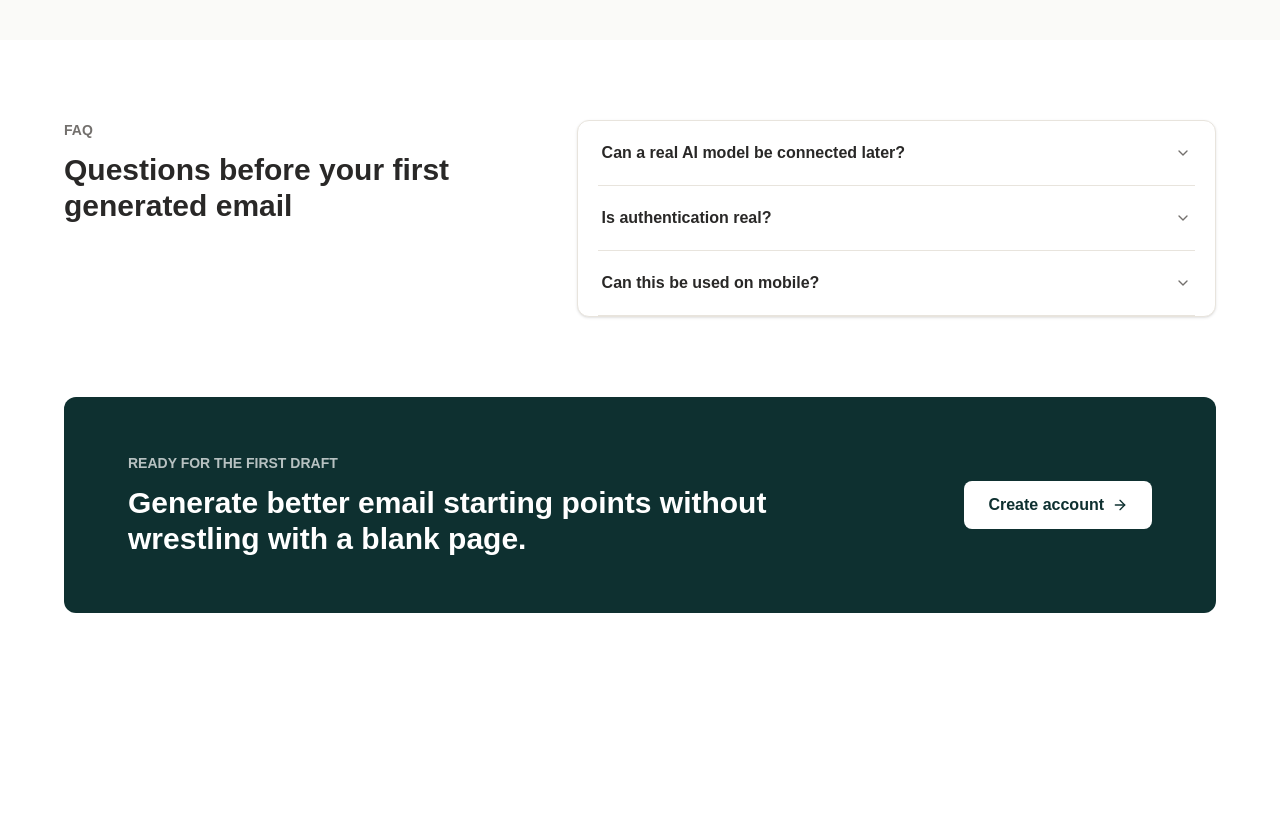
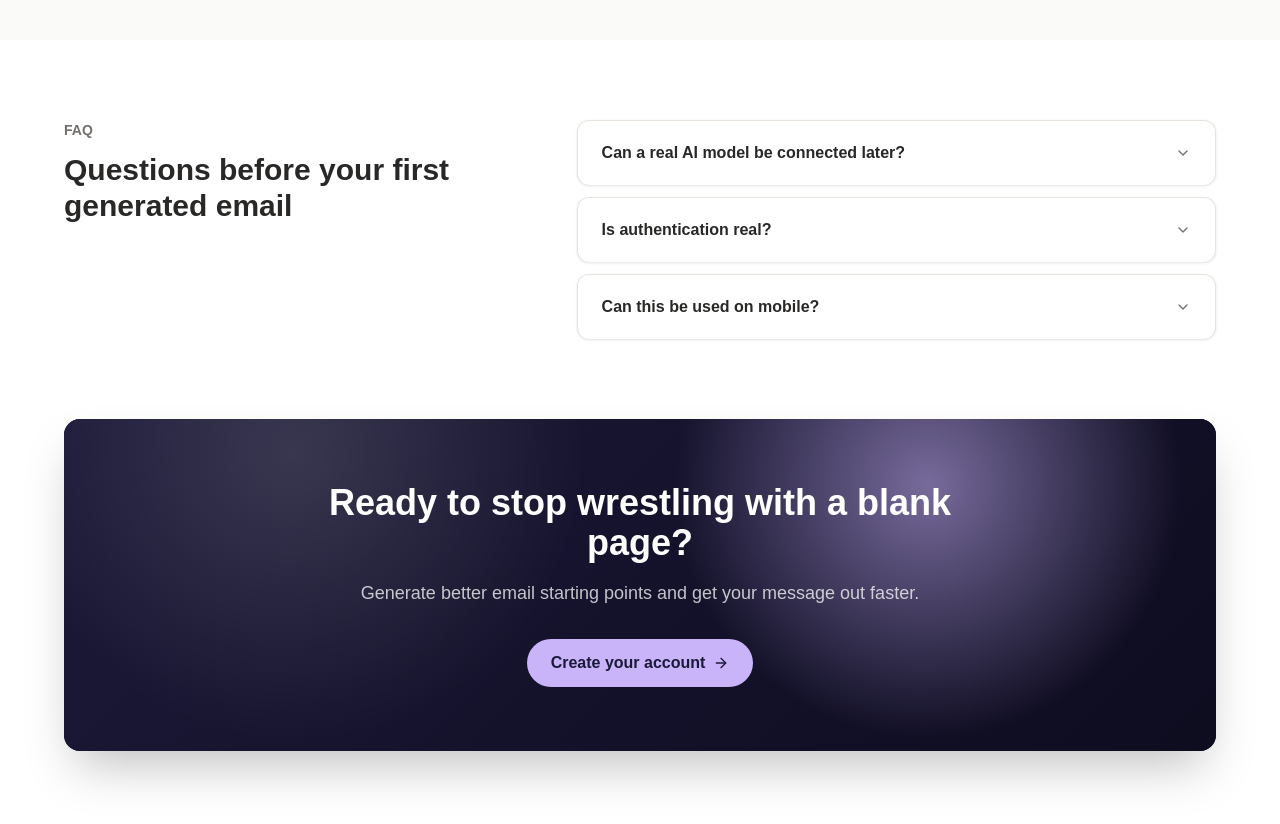
Before and after one commit to asapcoder12/AI-Email-Generator, a Next.js app: page / in a window 1280 px wide. Shown: the part 1660-2484 px from the top of the page. Before the commit the page ends 2353 px from the top, so only its background shows below. Built offline with nearby package versions, Linux system fonts and the light colour scheme; no server answers.

Commit message:
feat: implement landing page with accordion FAQ and custom reusable UI components

```diff
--- a/src/app/(pages)/(landing)/_components/landing-page.tsx
+++ b/src/app/(pages)/(landing)/_components/landing-page.tsx
@@ -204,13 +204,19 @@ export function LandingPage({ isAuthenticated = false }: LandingPageProps) {
               </h2>
             </div>
             <Accordion
-              className="animate-enter rounded-lg border bg-background px-5 shadow-sm"
+              className="animate-enter flex flex-col gap-3"
               collapsible
               type="single"
             >
               {faqs.map((faq, index) => (
-                <AccordionItem key={faq.question} value={`item-${index}`}>
-                  <AccordionTrigger>{faq.question}</AccordionTrigger>
+                <AccordionItem
+                  className="rounded-lg border border-b-0 bg-background px-5 shadow-sm"
+                  key={faq.question}
+                  value={`item-${index}`}
+                >
+                  <AccordionTrigger className="hover:no-underline data-[state=open]:text-primary">
+                    {faq.question}
+                  </AccordionTrigger>
                   <AccordionContent>{faq.answer}</AccordionContent>
                 </AccordionItem>
               ))}
@@ -219,23 +225,22 @@ export function LandingPage({ isAuthenticated = false }: LandingPageProps) {
         </section>
 
         <section className="px-4 pb-20 sm:px-6 lg:px-8">
-          <div className="animate-enter mx-auto max-w-6xl rounded-lg bg-teal px-6 py-14 text-teal-foreground sm:px-10 lg:px-16">
-            <div className="grid gap-8 lg:grid-cols-[1fr_auto] lg:items-center">
-              <div>
-                <p className="text-sm font-semibold uppercase text-white/70">
-                  Ready for the first draft
-                </p>
-                <h2 className="mt-3 max-w-2xl text-3xl font-semibold tracking-normal">
-                  Generate better email starting points without wrestling with
-                  a blank page.
-                </h2>
+          <div className="animate-enter mx-auto max-w-6xl overflow-hidden rounded-2xl bg-primary text-primary-foreground shadow-2xl">
+            <div className="hero-surface px-6 py-16 text-center sm:px-10 lg:px-16">
+              <h2 className="mx-auto max-w-2xl text-3xl font-semibold tracking-normal sm:text-4xl">
+                Ready to stop wrestling with a blank page?
+              </h2>
+              <p className="mx-auto mt-4 max-w-xl text-lg text-white/75">
+                Generate better email starting points and get your message out faster.
+              </p>
+              <div className="mt-8 flex justify-center">
+                <Button asChild size="lg" variant="hero">
+                  <Link href="/signup">
+                    Create your account
+                    <ArrowRight className="size-4" />
+                  </Link>
+                </Button>
               </div>
-              <Button asChild size="lg" variant="teal">
-                <Link href="/signup">
-                  Create account
-                  <ArrowRight className="size-4" />
-                </Link>
-              </Button>
             </div>
           </div>
         </section>
--- a/src/components/layout/site-header.tsx
+++ b/src/components/layout/site-header.tsx
@@ -87,7 +87,7 @@ export function SiteHeader({
             </>
           ) : (
             <>
-              <Button asChild variant={isDark ? "ghost" : "outline"}>
+              <Button asChild className={cn(isDark && "text-white/75 hover:bg-white/10 hover:text-white")} variant={isDark ? "ghost" : "outline"}>
                 <Link href="/login">Sign in</Link>
               </Button>
               <Button asChild variant={isDark ? "hero" : "default"}>
--- a/src/components/ui/accordion.tsx
+++ b/src/components/ui/accordion.tsx
@@ -33,7 +33,7 @@ function AccordionTrigger({
     <AccordionPrimitive.Header className="flex">
       <AccordionPrimitive.Trigger
         className={cn(
-          "flex flex-1 items-center justify-between gap-4 rounded-md px-1 py-5 text-left text-base font-semibold transition-all hover:text-primary focus-visible:outline-none focus-visible:ring-2 focus-visible:ring-ring [&[data-state=open]>svg]:rotate-180",
+          "flex flex-1 items-center justify-between gap-4 rounded-md px-1 py-5 text-left text-base font-semibold transition-all hover:text-primary data-[state=open]:text-primary focus-visible:outline-none focus-visible:ring-2 focus-visible:ring-ring [&[data-state=open]>svg]:rotate-180",
           className,
         )}
         data-slot="accordion-trigger"
```
